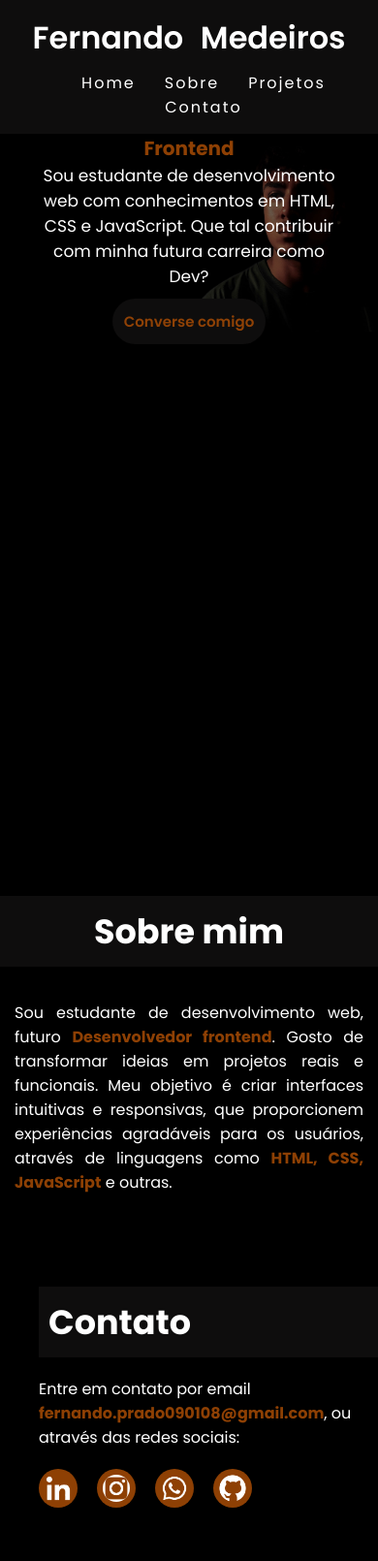
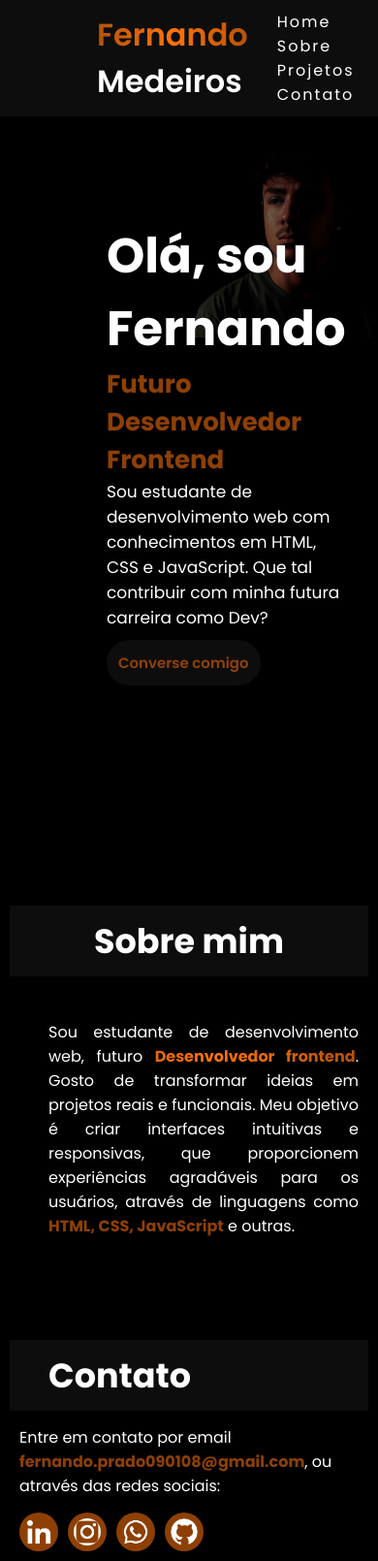
Before and after one commit to FernandoMedeiros-NB/Portfolio-Medeiros, a plain HTML site: page index.html in a window 390 px wide. Shown: the top 1610 px of the page at 97% size. Drawn offline with Linux system fonts and the light colour scheme.

Commit message:
Add files via upload

```diff
--- /dev/null
+++ b/breakpoint.css
@@ -0,0 +1,55 @@
+
+/* ======== TABLETS (até 1024px) ======== */
+@media (max-width: 1024px) {
+  .titulo-sobre h1, .titulo-contato h1 {
+    font-size: 28px;
+    margin-left: 20px;
+  }
+
+  .psobre, .contato p {
+    font-size: 17px;
+    margin-left: 20px;
+    max-width: 90%;
+  }
+
+  .redessociais {
+    margin-left: 20px;
+    gap: 15px;
+  }
+
+  .redessociais img {
+    width: 35px;
+    height: 35px;
+  }
+}
+
+/* ======== CELULARES (até 600px) ======== */
+@media (max-width: 600px) {
+  body {
+    padding: 10px;
+  }
+
+  .titulo-sobre h1, .titulo-contato h1 {
+    font-size: 24px;
+    margin-left: 10px;
+    text-align: left;
+  }
+
+  .psobre, .contato p {
+    font-size: 16px;
+    margin: 15px 0 15px 10px;
+    max-width: 100%;
+    padding-right: 10px;
+  }
+
+  .redessociais {
+    margin-left: 10px;
+    gap: 10px;
+    flex-wrap: wrap; /* quebra linha se não couber */
+  }
+
+  .redessociais img {
+    width: 30px;
+    height: 30px;
+  }
+}
--- a/index.html
+++ b/index.html
@@ -9,12 +9,12 @@
         href="https://fonts.googleapis.com/css2?family=Poppins:ital,wght@0,100;0,200;0,300;0,400;0,500;0,600;0,700;0,800;0,900;1,100;1,200;1,300;1,400;1,500;1,600;1,700;1,800;1,900&display=swap"
         rel="stylesheet">
     <link rel="stylesheet" href="styles.css">
-</head>
+    <link rel="stylesheet" href="breakpoint.css">
 
 <body>
     <div>
         <header>
-            <h1 id="nome">Fernando Medeiros</h1>
+            <h1 id="nome"><span id="Fernando">Fernando</span> Medeiros</h1>
             <div class="hotbarbotoes">
                 <a id="botoes" href="#voltarhome">Home</a>
                 <a id="botoes" href="#sobremim">Sobre</a>
@@ -31,7 +31,7 @@
             <p class="pintroducao">Sou estudante de desenvolvimento web com conhecimentos em HTML, CSS e JavaScript. Que
                 tal contribuir com
                 minha futura carreira como Dev?</p>
-            <button id="botaoconverse" onclick="window.open('https://wa.me//5581987732642')">Converse comigo</button>
+            <button id="botaoconverse" onclick="window.open('https://wa.me//5581987732642')"><span class="conversetexto">Converse comigo</span></button>
             </button>
         </div>
     </div>
--- a/styles.css
+++ b/styles.css
@@ -99,6 +99,18 @@ body {
 .desenvolvedor {
     color: #ad4e05d2;
     font-weight: bold;
+    animation: brilho-movendo 0.7s linear infinite;
+    background: linear-gradient(90deg, #ff7308, #ad4e05df, #ff7308);
+    background-size: 200% auto;
+    -webkit-background-clip: text;
+    background-clip: text;
+    -webkit-text-fill-color: transparent;
+}
+
+@keyframes brilho-movendo {
+    to {
+        background-position: -200% center;
+    }
 }
 
 .linguagens {
@@ -129,6 +141,23 @@ header a:hover {
     font-weight: 600;
 }
 
+#Fernando {
+    color: #ad4e05d2;
+    background: linear-gradient(90deg, #ff7308, #ad4e0598, #ff7308);
+    background-size: 200% auto;
+    color: #000;
+    -webkit-background-clip: text;
+    background-clip: text;
+    -webkit-text-fill-color: transparent;
+    animation: brilho-movendo 4s linear infinite;
+}
+
+@keyframes brilho-movendo {
+    to {
+        background-position: -200% center;
+    }
+}
+
 img {
     width: 20px;
     height: 20px;
@@ -141,7 +170,9 @@ img {
     padding: 10px;
     background-color: #0e0d0d;
     text-align: left;
-    margin-left: 40px;
+    width: 100%;
+    margin: 0;
+    padding-left: 40px;
 
 }
 
@@ -221,58 +252,3 @@ img {
 .rodape a {
     text-decoration: none;
 }
-
-
-/* Tablets */
-@media (max-width: 1024px) {
-    .introducao {
-        flex-direction: column;
-        text-align: center;
-        padding: 20px;
-    }
-
-    .conteudo {
-        margin-top: 40px;
-        max-width: 90%;
-    }
-
-    .psobre {
-        margin: 20px auto;
-        padding: 15px;
-    }
-}
-
-@media (max-width: 600px) {
-    header {
-        flex-direction: column;
-        padding: 15px;
-        text-align: center;
-    }
-
-    header h1 {
-        margin-bottom: 10px;
-    }
-
-    .hotbarbotoes {
-        display: flex;
-        flex-wrap: wrap;
-        justify-content: center;
-    }
-
-    .h1text {
-        font-size: 32px;
-    }
-
-    .h2text {
-        font-size: 20px;
-    }
-
-    .psobre {
-        font-size: 16px;
-    }
-
-    .contato p {
-        font-size: 16px;
-    }
-
-}
```
